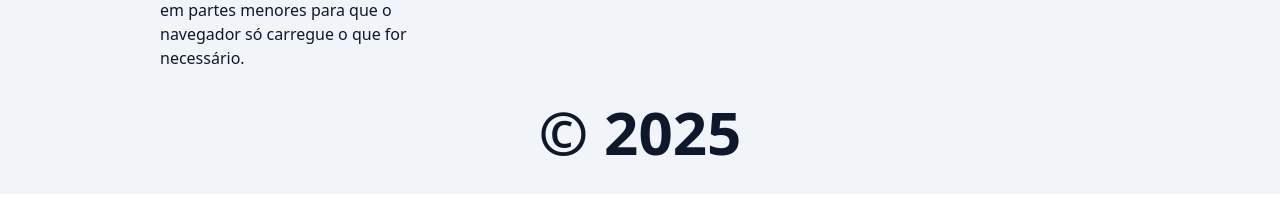
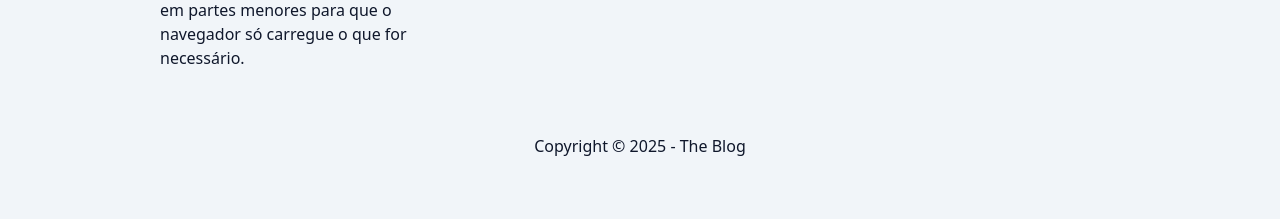
Before and after one commit to alexandrerogeriosn93/project-next-the-blog, a Next.js app: page / in a window 1280 px wide. Shown: the part 1890-2109 px from the top of the page. Before the commit the page ends 2084 px from the top, so only its background shows below. Built offline with nearby package versions, Linux system fonts and the light colour scheme.

Commit message:
feat: create component Footer

```diff
--- a/src/app/layout.tsx
+++ b/src/app/layout.tsx
@@ -1,4 +1,5 @@
 import { Container } from "@/components/Container";
+import Footer from "@/components/Footer";
 import { Header } from "@/components/Header";
 import type { Metadata } from "next";
 
@@ -23,9 +24,7 @@
         <Container>
           <Header />
           {children}
-          <footer>
-            <p className="py-8 text-center text-6xl font-bold">&copy; 2025</p>
-          </footer>
+          <Footer />
         </Container>
       </body>
     </html>
--- /dev/null
+++ b/src/components/Footer/index.tsx
@@ -0,0 +1,17 @@
+import Link from "next/link";
+
+export default function Footer() {
+  return (
+    <footer className="pb-16 text-center">
+      <p>
+        <span>Copyright &copy; {new Date().getFullYear()} - </span>
+        <Link
+          className="transition hover:text-slate-500 dark:hover:text-slate-500"
+          href="/"
+        >
+          The Blog
+        </Link>
+      </p>
+    </footer>
+  );
+}
--- a/src/components/Header/index.tsx
+++ b/src/components/Header/index.tsx
@@ -12,7 +12,7 @@
           "lg:py-12 lg:text-6xl/normal",
         )}
       >
-        <Link href="#">The Blog</Link>
+        <Link href="/">The Blog</Link>
       </h1>
     </header>
   );
--- a/src/components/PostsList/index.tsx
+++ b/src/components/PostsList/index.tsx
@@ -7,7 +7,7 @@
   const posts = await findAllPublicPosts();
 
   return (
-    <div className="grid grid-cols-1 gap-8 sm:grid-cols-2 lg:grid-cols-3">
+    <div className="mb-16 grid grid-cols-1 gap-8 sm:grid-cols-2 lg:grid-cols-3">
       {posts.slice(1).map((post) => {
         const postLink = `/post/${post.slug}`;
 
```
